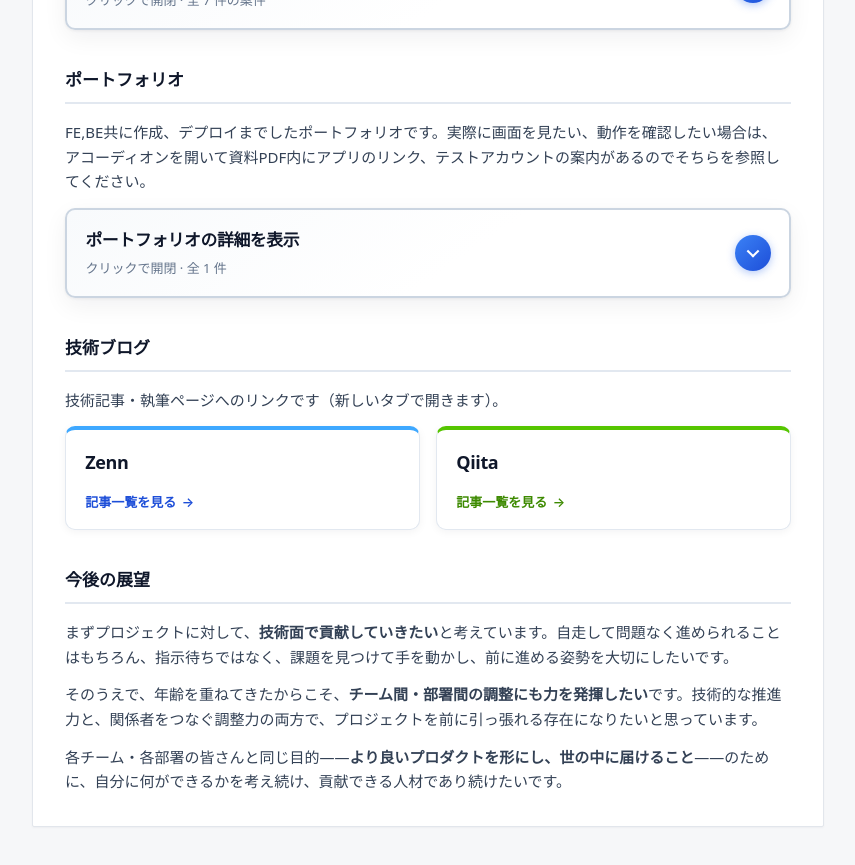
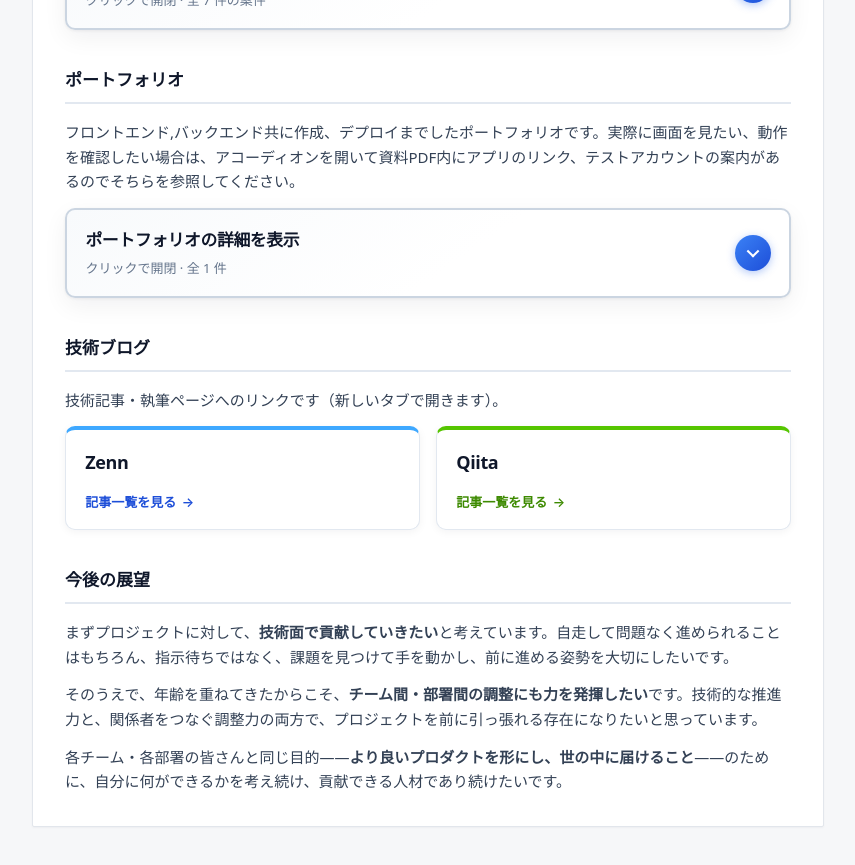
Before and after one commit to tokumei29/profile, a Next.js app: page / in a window 1280 px wide. Shown: the part 1740-2605 px from the top of the page, without its empty margins (212-1067 px from the left). Built offline with nearby package versions, Linux system fonts and the light colour scheme.

Commit message:
wikiアップデート

```diff
--- a/src/features/profile/sections/PortfolioSection.tsx
+++ b/src/features/profile/sections/PortfolioSection.tsx
@@ -19,7 +19,7 @@ export function PortfolioSection() {
       </h2>
       <div className={styles.sectionBody}>
         <p className={leadStyles.lead}>
-          FE,BE共に作成、デプロイまでしたポートフォリオです。実際に画面を見たい、動作を確認したい場合は、アコーディオンを開いて資料PDF内にアプリのリンク、テストアカウントの案内があるのでそちらを参照してください。
+          フロントエンド,バックエンド共に作成、デプロイまでしたポートフォリオです。実際に画面を見たい、動作を確認したい場合は、アコーディオンを開いて資料PDF内にアプリのリンク、テストアカウントの案内があるのでそちらを参照してください。
         </p>
         {PORTFOLIO_ITEMS.length > 0 ? (
           <ProfileDetailsAccordion
```
